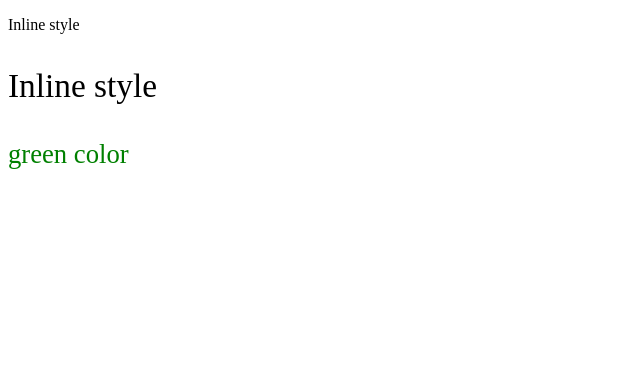
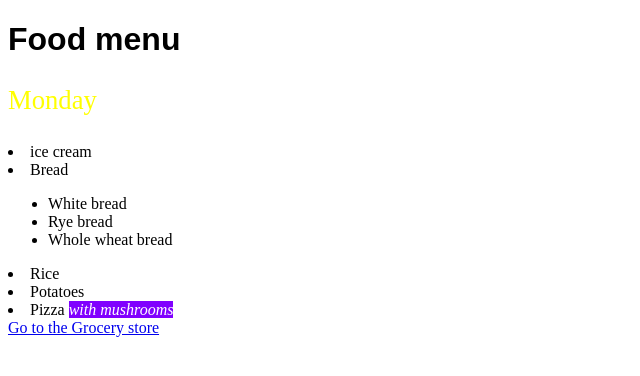
Before and after one commit to tumorbank/PCHa, a plain HTML site: page Inline.html in a window 1280 px wide. Shown: the whole page, without its empty margins (0-640 px from the left). Drawn offline with Linux system fonts and the light colour scheme.

Commit message:
update 24/10/17

```diff
--- a/Inline.html
+++ b/Inline.html
@@ -1,12 +1,30 @@
 <!DOCTYPE HTML>
 <html>
 <head>
- <title>Inline style</title>
+  <title>Style Sheets</title>
+  <style type="text/css">
+  em { background-color:#8000FF; color:white }
+  h1 { font-family:Arial, sans-serif }
+  p { font-size:18pt }
+  .blue { color:blue }
+  </style>
 </head>
  <body>
-  <p>Inline style</p>
-  <!--Separate multiple styles with a semicolon-->
-  <p style="font-size: 25pt">Inline style</p>
-  <p style="font-size: 20pt; color:green" >green color</p>
+  <h1 class="black">Food menu</h1>
+  <p style="font-size: 20pt; color:yellow" >Monday</p>
+  <li>ice cream</li>
+  <li>Bread
+   <ul>
+    <li>White bread</li>
+    <li>Rye bread</li>
+    <li>Whole wheat bread</li>
+   </ul>
+  </li>
+  <li>Rice</li>
+  <li>Potatoes</li>
+  <li>Pizza <em>with mushrooms</em></li>
+  </ul>
+  <a href="http://food.com" title="grocery
+   store">Go to the Grocery store</a>
 </body>
 </html>
```
Also changed, not shown: 02.html (+2 -2 lines), 03.html (+6 -2 lines).
